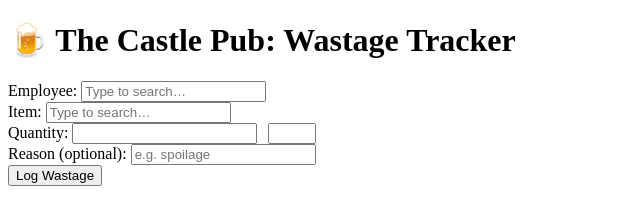
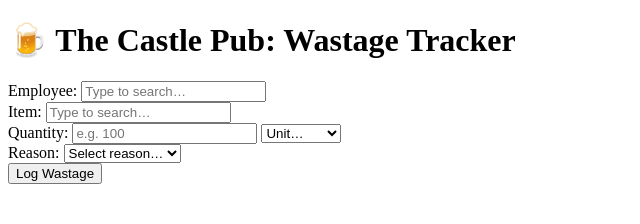
Before and after one commit to castlepub/wastage_tracker, a website: page public/index.html in a window 1280 px wide. Shown: the whole page, without its empty margins (0-640 px from the left). Drawn offline with Linux system fonts and the light colour scheme; no server answers.

Commit message:
Update index.html

```diff
--- a/public/index.html
+++ b/public/index.html
@@ -7,35 +7,50 @@
 </head>
 <body>
   <h1>🍺 The Castle Pub: Wastage Tracker</h1>
+
   <form id="wastage-form">
-    <!-- Employee as type-ahead -->
+    <!-- Employee type-ahead -->
     <label for="employee">Employee:</label>
     <input list="employee-list" id="employee" placeholder="Type to search…" required />
     <datalist id="employee-list"></datalist>
     <br/>
 
-    <!-- Item as type-ahead -->
+    <!-- Item type-ahead -->
     <label for="item">Item:</label>
     <input list="item-list" id="item" placeholder="Type to search…" required />
     <datalist id="item-list"></datalist>
     <br/>
 
-    <!-- Quantity + unit -->
+    <!-- Quantity + Unit select -->
     <label for="quantity">Quantity:</label>
-    <input type="number" step="any" id="quantity" required />
-    <input type="text" id="unit" readonly style="width:3em; margin-left:0.5em;" />
+    <input type="number" step="any" id="quantity" placeholder="e.g. 100" required />
+    <select id="unit" required>
+      <option value="">Unit…</option>
+      <option value="g">g (grams)</option>
+      <option value="kg">kg</option>
+      <option value="ml">ml</option>
+      <option value="l">L</option>
+      <option value="pcs">pcs</option>
+    </select>
     <br/>
 
-    <!-- Reason -->
-    <label for="reason">Reason (optional):</label>
-    <input type="text" id="reason" placeholder="e.g. spoilage" />
+    <!-- Reason with preset options + other -->
+    <label for="reason-select">Reason:</label>
+    <select id="reason-select" required>
+      <option value="">Select reason…</option>
+      <option value="broken">Broken</option>
+      <option value="spillage">Spillage</option>
+      <option value="expired">Expired</option>
+      <option value="prep error">Prep Error</option>
+      <option value="other">Other…</option>
+    </select>
+    <input type="text" id="reason-other" placeholder="Describe…" style="display:none; margin-left:0.5em;" />
     <br/>
 
     <button type="submit">Log Wastage</button>
   </form>
 
   <div id="message" style="margin-top:1em;"></div>
-
   <script src="main.js"></script>
 </body>
 </html>
```
